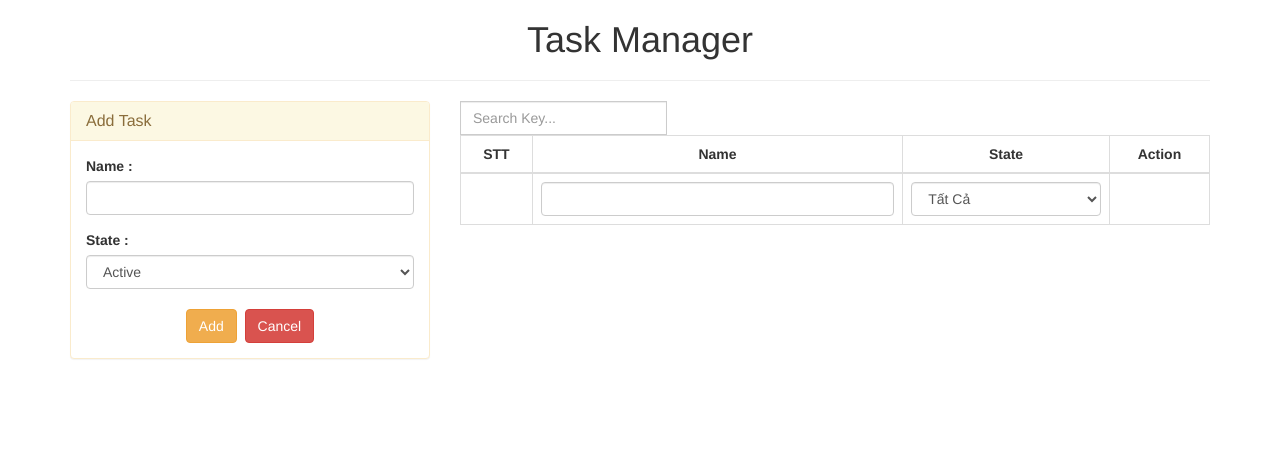
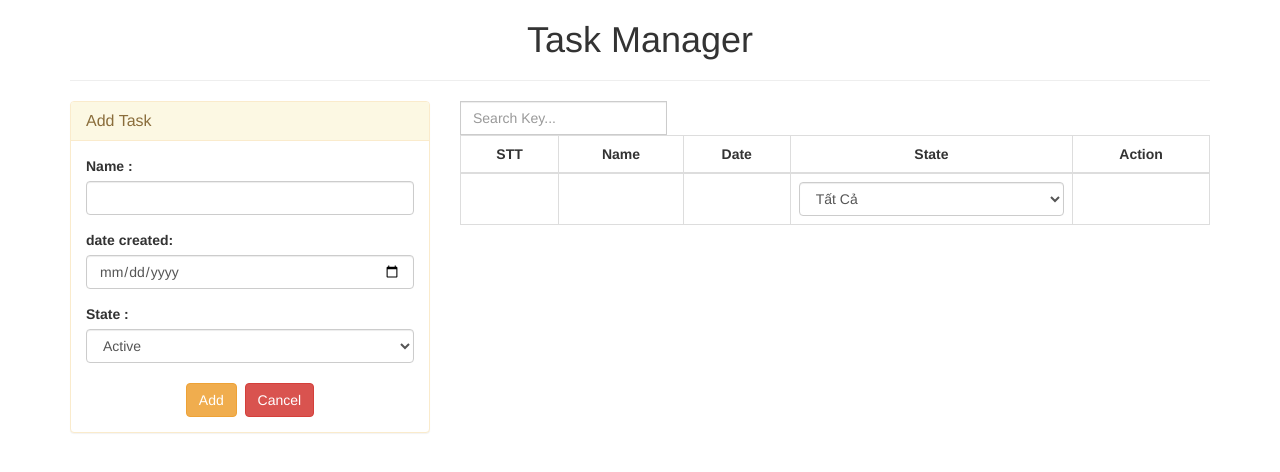
Before and after one commit to bapdola304/task_manager, a Node server app: page / in a window 1280 px wide. Shown: the part 96-568 px from the top of the page. Run offline with Node 20, Linux system fonts and the light colour scheme; the visitor is signed in with stand-in values (Sample User, id 1); data that the repository does not hold is empty; some libraries are stand-ins or nearby versions.

Commit message:
add_input_date

```diff
--- a/controllers/task.controller.js
+++ b/controllers/task.controller.js
@@ -1,12 +1,14 @@
 
 const task = require('../models/task.model');
-
+var dateFormat = require('dateformat');
 
 module.exports.addTask = async (req, res) =>{
 	console.log(req.body);
+	// req.body.date = dateFormat(req.body.date, "dddd, mmmm dS, yyyy");
 	let task1 = new task(req.body);
 	task1.save();
 	res.redirect('/');
+	// console.log(req.body);
 }
 module.exports.delete = async (req, res) =>{
 		let id = req.params.id;
@@ -42,7 +44,7 @@ module.exports.state = async (req, res) =>{
 
 	let tasks = await task.find();
 	if(data === '-1'){
-		 res.render('resultState',{ tasks : tasks });
+		 res.render('resultState',{ tasks : tasks,state : data });
 		 return;
 	}
 	let tasksState = tasks.filter(task =>{
--- a/models/task.model.js
+++ b/models/task.model.js
@@ -2,7 +2,8 @@ const mongoose = require('mongoose');
 
 let task = new mongoose.Schema({
 	name : String,
-	state : String
+	state : String,
+	date : String
 });
 
 module.exports = mongoose.model('task', task, 'Tasks')
--- a/package.json
+++ b/package.json
@@ -13,6 +13,7 @@
     "bcrypt": "^3.0.3",
     "body-parser": "^1.18.3",
     "connect-flash": "^0.1.1",
+    "dateformat": "^3.0.3",
     "ejs": "^2.6.1",
     "express": "^4.16.4",
     "express-session": "^1.15.6",
--- a/views/TastList.ejs
+++ b/views/TastList.ejs
@@ -14,6 +14,10 @@
                         <div class="form-group">
                             <label>Name :</label>
                             <input type="text" class="form-control" name="name"/>
+                        </div>
+                        <div class="form-group">
+                            <label>date created:</label>
+                            <input type="date" class="form-control" name="date"/>
                         </div>
                         <label>State :</label>
                         <select class="form-control" required="required" name = "state">
@@ -46,6 +50,7 @@
                             <tr>
                                 <th class="text-center">STT</th>
                                 <th class="text-center">Name</th>
+                                <th class="text-center">Date</th>
                                 <th class="text-center">State</th>
                                 <th class="text-center">Action</th>
                             </tr>
@@ -53,10 +58,9 @@
                         <tbody id="addsearch">
                             <tr>
                                 <td></td>
-                                <td>
-                                    <input type="text" class="form-control" />
-                                </td>
-                                <td>
+                                <td></td>
+                                <td></td>
+                                  <td>
                                     <select class="form-control" id="state">
                                         <option value="-1">Tất Cả</option>
                                         <option value="0">Ẩn</option>
@@ -71,6 +75,7 @@
 
                                 <td><%= index %></td>
                                 <td><%= item.name %></td>
+                                <td><%= item.date %></td>
                                 <td class="text-center">
 
                                     <% if(item.state === '1'){
@@ -106,6 +111,7 @@
                                     <div class="modal-body">
                                         <form action="/task/editTask/<%= item._id %>" method="post">
                                             <div class="form-group "><label>Name</label><input class="form-control" type="text" name="name" value="<%= item.name %>" /></div>
+                                             <div class="form-group "><label>Date</label><input class="form-control" type="date" name="date" value="<%= item.date %>" /></div>
                                             <div class="form-group "><label>State: </label>
                                             <select name="state" id="">
 
@@ -119,7 +125,7 @@
 
                                             </select>
                                         </div>
-                                    <button class="btn btn-primary ml-3">Sửa</button></form>
+                                    <button class="btn btn-primary ml-3">Edit</button></form>
                                 </div>
                             </div>
 
--- a/views/resultState.ejs
+++ b/views/resultState.ejs
@@ -19,6 +19,7 @@
 
                                 <td><%= index %></td>
                                 <td><%= item.name %></td>
+                                <td><%= item.date %></td>
                                 <td class="text-center">
 
                                     <% if(item.state === '1'){
@@ -75,6 +76,7 @@
                     </div>
                     <!-- Modal -->
                     <% }) %>
+
                 </tbody>
 <script>
  $(document).ready(function(){
```
Also changed, not shown: views/resultSearch.ejs (+16 -1 lines). Lines whose indentation alone changed are shown as unchanged.
